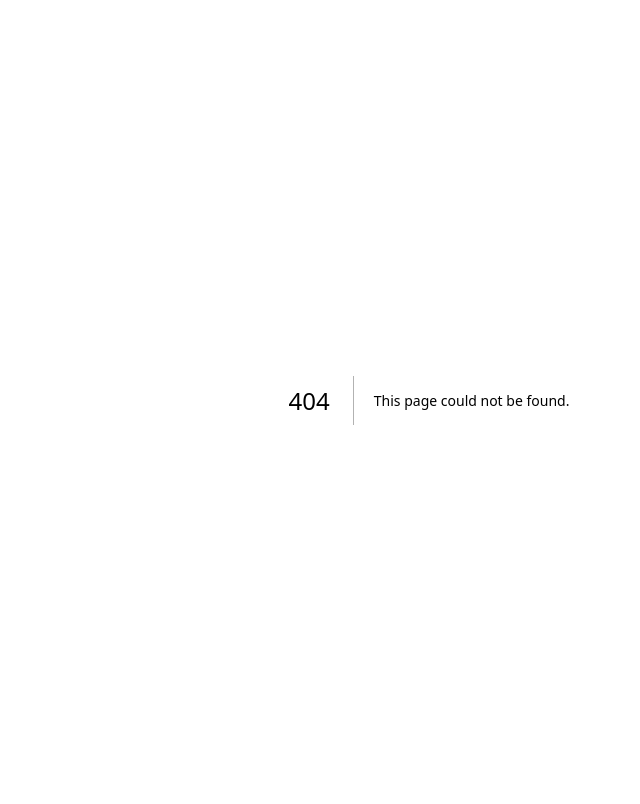
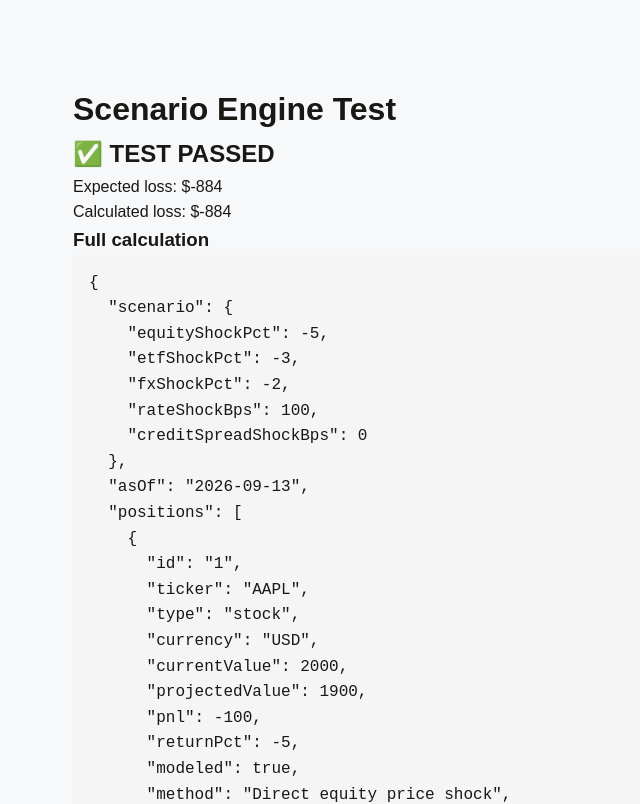
Before and after one commit to Garik725/Yield-Calculator, a Next.js app: page /scenario-test in a window 1280 px wide. Before the commit this address had no page. Shown: the top 804 px of the page, without its empty margins (211-851 px from the left). Built offline with nearby package versions, Linux system fonts and the light colour scheme.

Commit message:
Create scenario-test.js

```diff
--- /dev/null
+++ b/pages/scenario-test.js
@@ -0,0 +1,91 @@
+
+import { analyzePortfolioScenario } from '../lib/portfolio/scenarioMath';
+
+export default function ScenarioTest() {
+  const holdings = [
+    {
+      id: '1',
+      tkr: 'AAPL',
+      type: 'stock',
+      qty: 10,
+      price: 200
+    },
+    {
+      id: '2',
+      tkr: 'US10Y',
+      type: 'bond',
+      qty: 10000,
+      price: 98,
+      modifiedDuration: 8
+    }
+  ];
+
+  const scenario = {
+    equityShockPct: -5,
+    etfShockPct: -3,
+    fxShockPct: -2,
+    rateShockBps: 100,
+    creditSpreadShockBps: 0
+  };
+
+  let result;
+  let error = null;
+
+  try {
+    result = analyzePortfolioScenario(holdings, scenario);
+  } catch (err) {
+    error = err.message;
+  }
+
+  const expectedLoss = -884;
+
+  const actualLoss = result?.summary?.pnl;
+
+  const passed =
+    actualLoss !== undefined &&
+    Math.abs(actualLoss - expectedLoss) < 0.01;
+
+  return (
+    <main
+      style={{
+        maxWidth: 760,
+        margin: '60px auto',
+        padding: 24,
+        fontFamily: 'Arial, sans-serif'
+      }}
+    >
+      <h1>Scenario Engine Test</h1>
+
+      {error ? (
+        <p style={{ color: 'red' }}>
+          Error: {error}
+        </p>
+      ) : (
+        <>
+          <h2>
+            {passed ? '✅ TEST PASSED' : '❌ TEST FAILED'}
+          </h2>
+
+          <p>
+            Expected loss: ${expectedLoss}
+          </p>
+
+          <p>
+            Calculated loss: ${actualLoss}
+          </p>
+
+          <h3>Full calculation</h3>
+
+          <pre style={{
+            whiteSpace: 'pre-wrap',
+            overflowWrap: 'anywhere',
+            background: '#f5f5f5',
+            padding: 16
+          }}>
+            {JSON.stringify(result, null, 2)}
+          </pre>
+        </>
+      )}
+    </main>
+  );
+}
```
